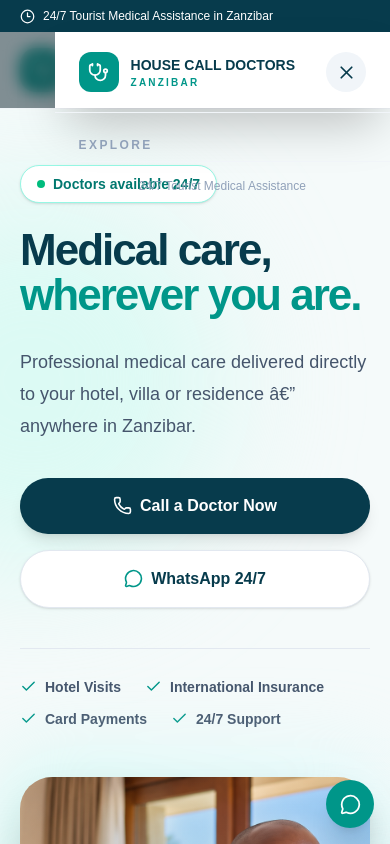
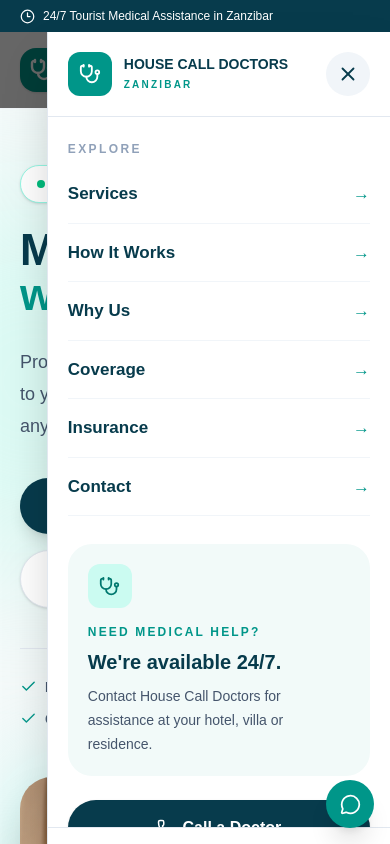
Before and after one commit to DavidMulogo/housecall-doctors-demo, a Next.js app: page / in a window 390 px wide. Both pictures are taken after a click on the button "Open navigation menu". Shown: the top 844 px of the page. Built offline with nearby package versions, Linux system fonts and the light colour scheme.

Commit message:
Fix mobile menu and text encoding

```diff
--- a/src/app/page.tsx
+++ b/src/app/page.tsx
@@ -248,7 +248,7 @@
 
             <p className="mt-7 max-w-xl text-lg leading-8 text-slate-600 md:text-xl">
               Professional medical care delivered directly to your hotel,
-              villa or residence â€” anywhere in Zanzibar.
+              villa or residence — anywhere in Zanzibar.
             </p>
 
             <div className="mt-9 flex flex-col gap-4 sm:flex-row">
@@ -914,7 +914,7 @@
           </div>
 
           <div className="mt-12 flex flex-col gap-3 border-t border-slate-200 pt-7 text-sm text-slate-500 md:flex-row md:items-center md:justify-between">
-            <p>Â© 2026 House Call Doctors Zanzibar.</p>
+            <p>© 2026 House Call Doctors Zanzibar.</p>
 
             <div className="flex items-center gap-2">
               <CheckCircle2 size={15} className="text-teal-600" />
--- a/src/components/MobileMenu.tsx
+++ b/src/components/MobileMenu.tsx
@@ -1,89 +1,80 @@
 "use client";
 
-import { useState } from "react";
+import { useEffect, useState } from "react";
 import {
   Menu,
+  MessageCircle,
+  Phone,
+  Stethoscope,
   X,
-  Phone,
-  MessageCircle,
-  Stethoscope,
 } from "lucide-react";
 
 export default function MobileMenu() {
   const [open, setOpen] = useState(false);
 
   const links = [
-    {
-      label: "Services",
-      href: "#services",
-    },
-    {
-      label: "How It Works",
-      href: "#how-it-works",
-    },
-    {
-      label: "Why Us",
-      href: "#about",
-    },
-    {
-      label: "Coverage",
-      href: "#coverage",
-    },
-    {
-      label: "Insurance",
-      href: "#insurance",
-    },
-    {
-      label: "Contact",
-      href: "#contact",
-    },
+    { label: "Services", href: "#services" },
+    { label: "How It Works", href: "#how-it-works" },
+    { label: "Why Us", href: "#about" },
+    { label: "Coverage", href: "#coverage" },
+    { label: "Insurance", href: "#insurance" },
+    { label: "Contact", href: "#contact" },
   ];
 
   function closeMenu() {
     setOpen(false);
   }
 
+  useEffect(() => {
+    document.body.style.overflow = open ? "hidden" : "";
+
+    return () => {
+      document.body.style.overflow = "";
+    };
+  }, [open]);
+
   return (
     <>
-      {/* MOBILE MENU BUTTON */}
+      {/* HAMBURGER */}
       <button
         type="button"
         onClick={() => setOpen(true)}
-        aria-label="Open menu"
-        className="flex h-11 w-11 items-center justify-center rounded-full border border-slate-200 bg-white text-[#073B4C] transition hover:border-teal-300 hover:text-teal-600 lg:hidden"
+        aria-label="Open navigation menu"
+        className="flex h-11 w-11 items-center justify-center rounded-full border border-slate-200 bg-white text-[#073B4C] shadow-sm lg:hidden"
       >
         <Menu size={22} />
       </button>
 
-      {/* OVERLAY */}
+      {/* DARK OVERLAY */}
       <div
         onClick={closeMenu}
-        className={`fixed inset-0 z-[200] bg-[#031F29]/50 backdrop-blur-sm transition-all duration-300 lg:hidden ${
+        className={`fixed inset-0 z-[200] bg-black/60 transition-opacity duration-300 lg:hidden ${
           open
             ? "pointer-events-auto opacity-100"
             : "pointer-events-none opacity-0"
         }`}
       />
 
-      {/* DRAWER */}
-      <div
-        className={`fixed right-0 top-0 z-[210] flex h-full w-[86%] max-w-sm flex-col bg-white shadow-2xl transition-transform duration-300 ease-out lg:hidden ${
+      {/* SOLID MENU DRAWER */}
+      <aside
+        style={{ backgroundColor: "#ffffff" }}
+        className={`fixed right-0 top-0 z-[300] flex h-dvh w-[88%] max-w-[390px] flex-col border-l border-slate-200 bg-white shadow-2xl transition-transform duration-300 ease-out lg:hidden ${
           open ? "translate-x-0" : "translate-x-full"
         }`}
       >
-        {/* DRAWER HEADER */}
-        <div className="flex items-center justify-between border-b border-slate-100 px-6 py-5">
+        {/* HEADER */}
+        <div className="flex shrink-0 items-center justify-between border-b border-slate-200 bg-white px-5 py-5">
           <div className="flex items-center gap-3">
-            <div className="flex h-10 w-10 items-center justify-center rounded-xl bg-teal-600 text-white">
-              <Stethoscope size={21} />
+            <div className="flex h-11 w-11 items-center justify-center rounded-xl bg-teal-600 text-white">
+              <Stethoscope size={22} />
             </div>
 
             <div>
-              <p className="text-sm font-extrabold text-[#073B4C]">
+              <p className="text-[14px] font-extrabold leading-tight text-[#073B4C]">
                 HOUSE CALL DOCTORS
               </p>
 
-              <p className="text-[10px] font-bold tracking-[0.22em] text-teal-600">
+              <p className="mt-1 text-[10px] font-bold tracking-[0.22em] text-teal-600">
                 ZANZIBAR
               </p>
             </div>
@@ -92,39 +83,49 @@
           <button
             type="button"
             onClick={closeMenu}
-            aria-label="Close menu"
-            className="flex h-10 w-10 items-center justify-center rounded-full bg-slate-100 text-[#073B4C] transition hover:bg-slate-200"
+            aria-label="Close navigation menu"
+            className="flex h-11 w-11 items-center justify-center rounded-full bg-slate-100 text-[#073B4C]"
           >
-            <X size={21} />
+            <X size={22} />
           </button>
         </div>
 
-        {/* NAVIGATION */}
-        <nav className="flex flex-1 flex-col overflow-y-auto px-6 py-6">
-          <p className="mb-3 text-xs font-extrabold uppercase tracking-[0.2em] text-slate-400">
+        {/* SCROLLABLE BODY */}
+        <div
+          style={{ backgroundColor: "#ffffff" }}
+          className="flex-1 overflow-y-auto bg-white px-5 py-6"
+        >
+          <p className="mb-2 text-xs font-extrabold uppercase tracking-[0.2em] text-slate-400">
             Explore
           </p>
 
-          <div className="flex flex-col">
+          {/* LINKS */}
+          <nav className="flex flex-col">
             {links.map((link) => (
               <a
                 key={link.href}
                 href={link.href}
                 onClick={closeMenu}
-                className="border-b border-slate-100 py-4 text-lg font-bold text-[#073B4C] transition hover:text-teal-600"
+                className="flex items-center justify-between border-b border-slate-100 py-4 text-[17px] font-bold text-[#073B4C] transition hover:text-teal-600"
               >
                 {link.label}
+
+                <span className="text-teal-600">→</span>
               </a>
             ))}
-          </div>
+          </nav>
 
-          {/* CONTACT PANEL */}
-          <div className="mt-8 rounded-[1.5rem] bg-[#F2FAF9] p-5">
+          {/* MEDICAL HELP CARD */}
+          <div className="mt-7 rounded-[1.5rem] bg-[#F2FAF9] p-5">
+            <div className="mb-4 flex h-11 w-11 items-center justify-center rounded-xl bg-teal-100 text-teal-700">
+              <Stethoscope size={21} />
+            </div>
+
             <p className="text-xs font-extrabold uppercase tracking-[0.18em] text-teal-600">
               Need medical help?
             </p>
 
-            <p className="mt-2 text-lg font-extrabold text-[#073B4C]">
+            <p className="mt-2 text-xl font-extrabold text-[#073B4C]">
               We&apos;re available 24/7.
             </p>
 
@@ -134,12 +135,12 @@
             </p>
           </div>
 
-          {/* ACTION BUTTONS */}
+          {/* BUTTONS */}
           <div className="mt-6 flex flex-col gap-3">
             <a
               href="tel:+255629227983"
               onClick={closeMenu}
-              className="flex items-center justify-center gap-2 rounded-full bg-[#073B4C] px-5 py-4 font-extrabold text-white"
+              className="flex items-center justify-center gap-2 rounded-full bg-[#073B4C] px-5 py-4 font-extrabold text-white shadow-sm"
             >
               <Phone size={18} />
               Call a Doctor
@@ -150,19 +151,19 @@
               target="_blank"
               rel="noreferrer"
               onClick={closeMenu}
-              className="flex items-center justify-center gap-2 rounded-full bg-teal-600 px-5 py-4 font-extrabold text-white"
+              className="flex items-center justify-center gap-2 rounded-full bg-teal-600 px-5 py-4 font-extrabold text-white shadow-sm"
             >
               <MessageCircle size={18} />
               WhatsApp 24/7
             </a>
           </div>
-        </nav>
+        </div>
 
-        {/* BOTTOM */}
-        <div className="border-t border-slate-100 px-6 py-4 text-center text-xs text-slate-400">
+        {/* FOOTER */}
+        <div className="shrink-0 border-t border-slate-200 bg-white px-5 py-4 text-center text-xs font-medium text-slate-400">
           24/7 Tourist Medical Assistance
         </div>
-      </div>
+      </aside>
     </>
   );
 }
```
